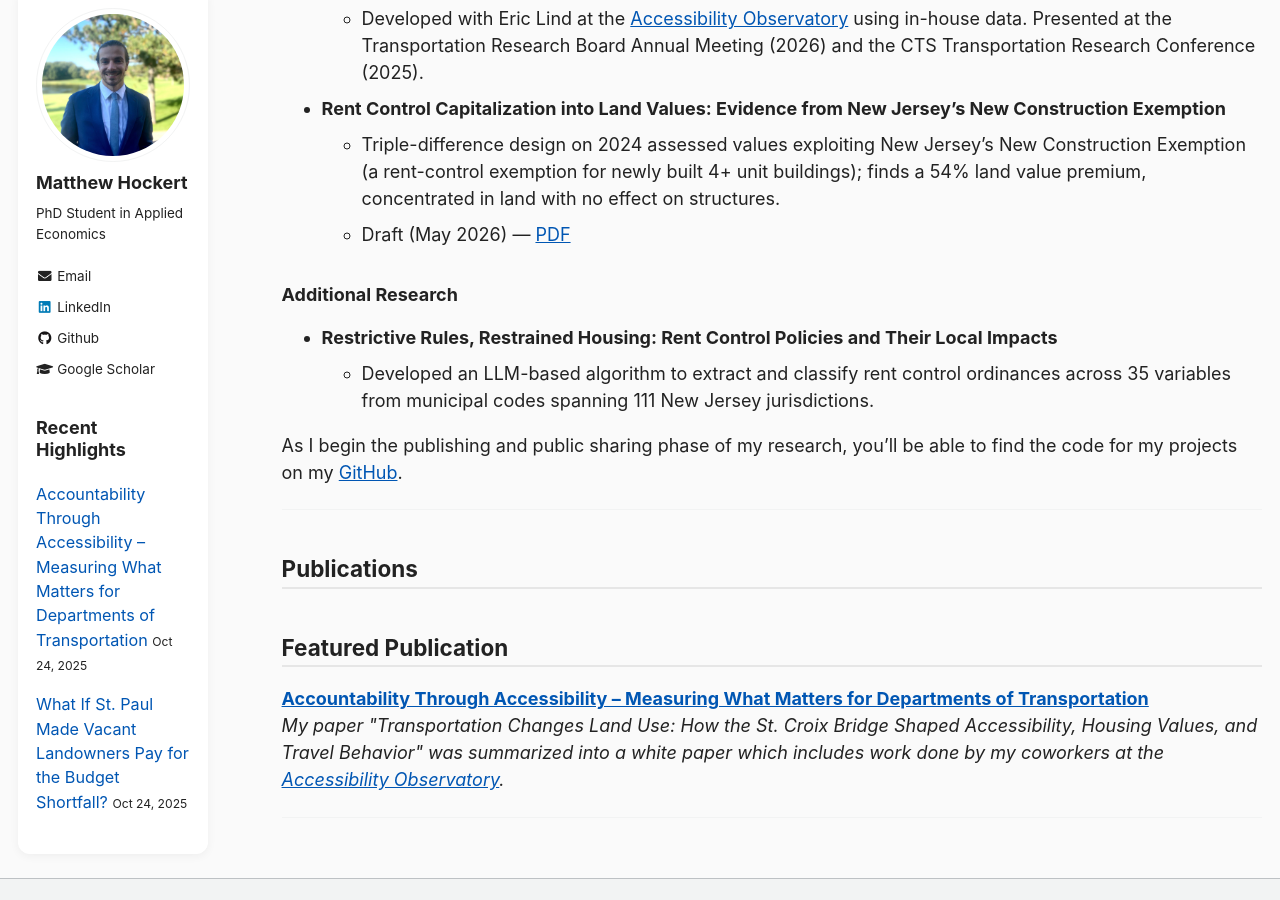
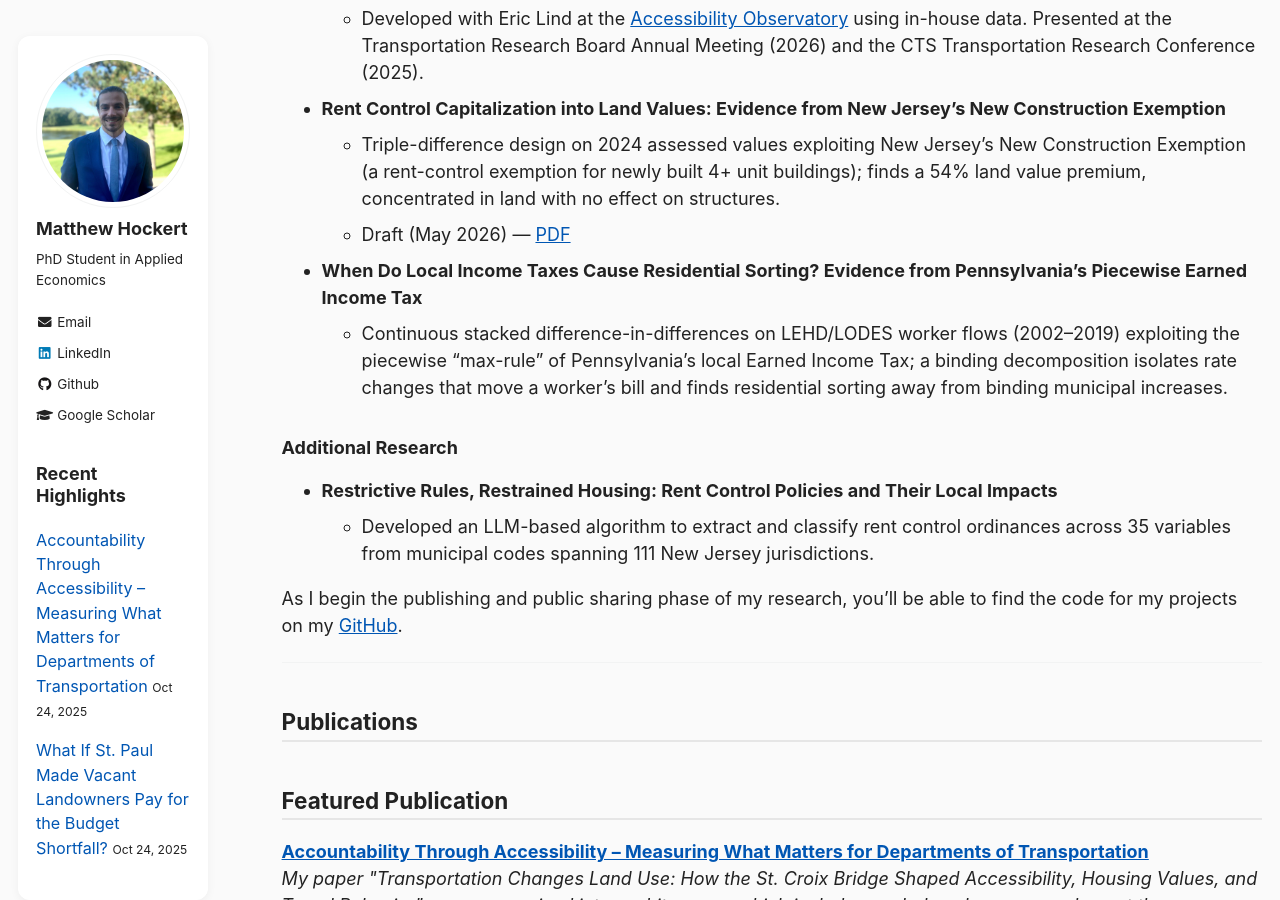
Before and after one commit to MatthewHockert/MatthewHockert.github.io, a Jekyll site: the page built from _pages/publications.md, in a window 1280 px wide and 900 px high, scrolled down 573 px. Built offline with Jekyll 4.4.1, drawn with Linux system fonts in a browser that asks for light colours.

Commit message:
Add local income tax paper as 4th dissertation paper (CV + publications)

```diff
--- a/_pages/publications.md
+++ b/_pages/publications.md
@@ -28,6 +28,9 @@
   - Triple-difference design on 2024 assessed values exploiting New Jersey's New Construction Exemption (a rent-control exemption for newly built 4+ unit buildings); finds a 54% land value premium, concentrated in land with no effect on structures.
   - Draft (May 2026) — [PDF]({{ '/files/rent-control-capitalization.pdf' | relative_url }})
 
+- **When Do Local Income Taxes Cause Residential Sorting? Evidence from Pennsylvania's Piecewise Earned Income Tax**
+  - Continuous stacked difference-in-differences on LEHD/LODES worker flows (2002–2019) exploiting the piecewise "max-rule" of Pennsylvania's local Earned Income Tax; a binding decomposition isolates rate changes that move a worker's bill and finds residential sorting away from binding municipal increases.
+
 ### Additional Research
 
 - **Restrictive Rules, Restrained Housing: Rent Control Policies and Their Local Impacts**
```
Also changed, not shown: _pages/cv.md (+2 -0 lines), 1 other file.
